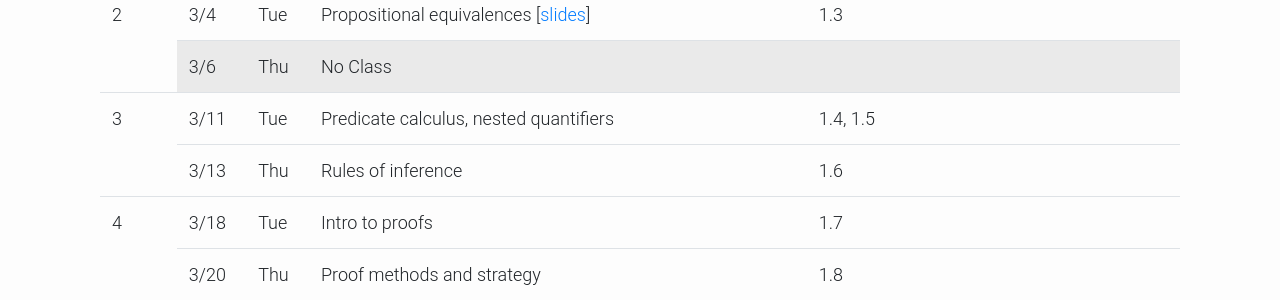
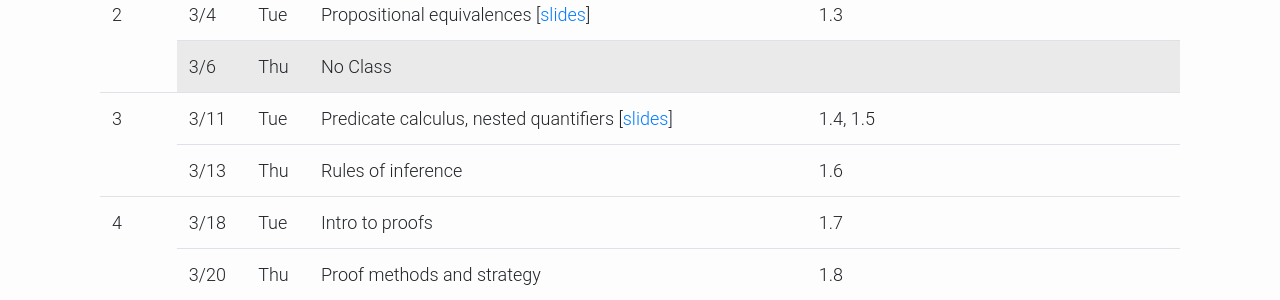
Before and after one commit to kaist-ee213/kaist-ee213.github.io, a Jekyll site: the page built from index.html, in a window 1280 px wide and 900 px high, scrolled down 1172 px. Shown: the part 152-452 px from the top of the window. Built offline with Jekyll 4.4.1, drawn with Linux system fonts in a browser that asks for light colours; the list of posts is cut into pages by our own code.

Commit message:
update slide 3

```diff
--- a/index.html
+++ b/index.html
@@ -165,7 +165,7 @@
             <td rowspan="2">3</td>
             <td>3/11</td>
             <td>Tue</td>
-            <td>Predicate calculus, nested quantifiers</td>
+            <td>Predicate calculus, nested quantifiers [<a href="https://drive.google.com/file/d/1Abtg0Bz4EvwmRh5y7nHfoJYsEr6bmgCo/view?usp=sharing", target="_blank">slides</a>]</td>
             <td>1.4, 1.5</td>
             <td></td>
         </tr>
```
